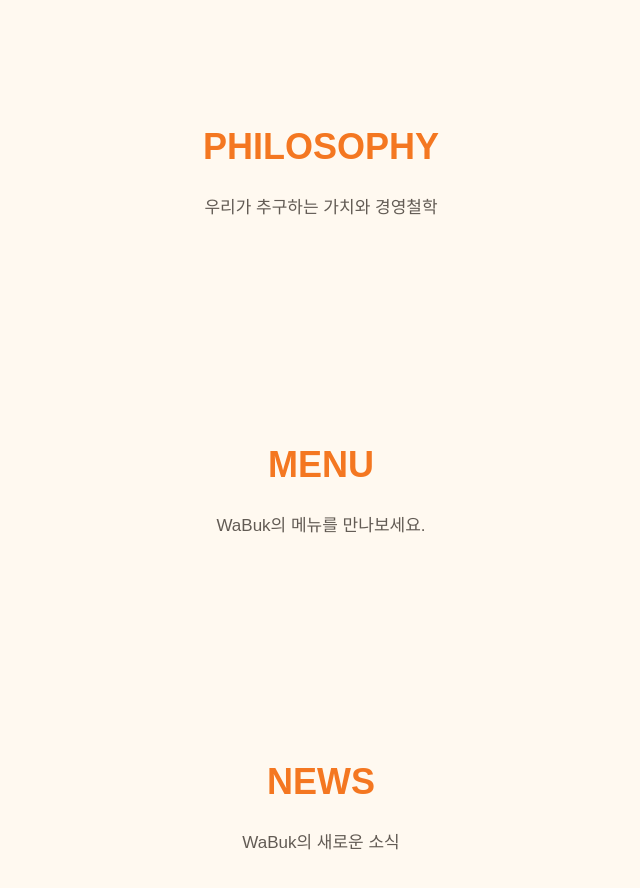
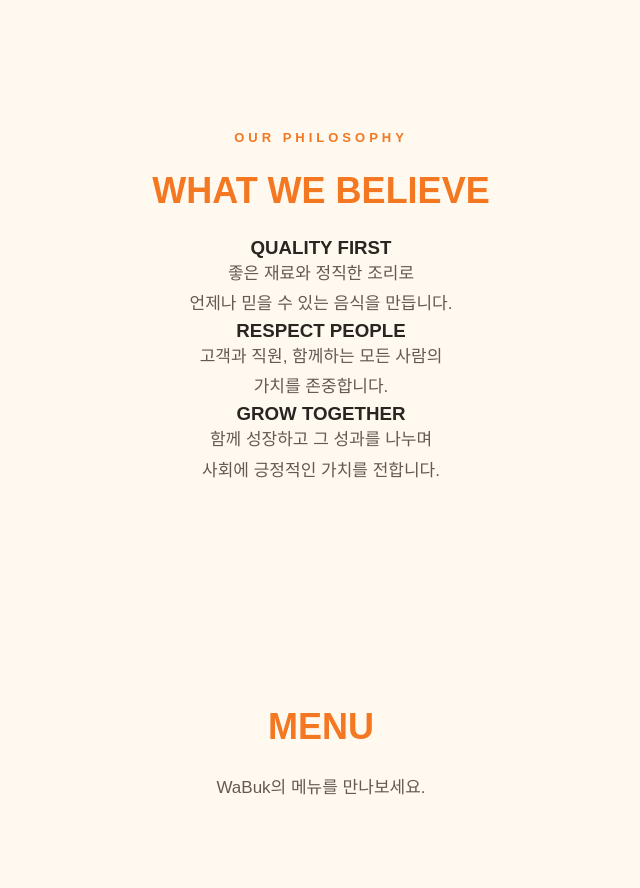
Before and after one commit to yoko-wa/wabuk-website, a plain HTML site: page index.html in a window 1280 px wide. Shown: the part 1280-2168 px from the top of the page, without its empty margins (319-959 px from the left). Drawn offline with Linux system fonts and the light colour scheme.

Commit message:
Update index.html

```diff
--- a/index.html
+++ b/index.html
@@ -55,9 +55,37 @@
 </section>
 
     <section id="philosophy">
-        <h2>PHILOSOPHY</h2>
-        <p>우리가 추구하는 가치와 경영철학</p>
-    </section>
+    <p class="section-label">OUR PHILOSOPHY</p>
+    <h2>WHAT WE BELIEVE</h2>
+
+    <div class="philosophy-container">
+
+        <div class="philosophy-item">
+            <h3>QUALITY FIRST</h3>
+            <p>
+                좋은 재료와 정직한 조리로<br>
+                언제나 믿을 수 있는 음식을 만듭니다.
+            </p>
+        </div>
+
+        <div class="philosophy-item">
+            <h3>RESPECT PEOPLE</h3>
+            <p>
+                고객과 직원, 함께하는 모든 사람의<br>
+                가치를 존중합니다.
+            </p>
+        </div>
+
+        <div class="philosophy-item">
+            <h3>GROW TOGETHER</h3>
+            <p>
+                함께 성장하고 그 성과를 나누며<br>
+                사회에 긍정적인 가치를 전합니다.
+            </p>
+        </div>
+
+    </div>
+</section>
 
     <section id="menu">
         <h2>MENU</h2>
```
